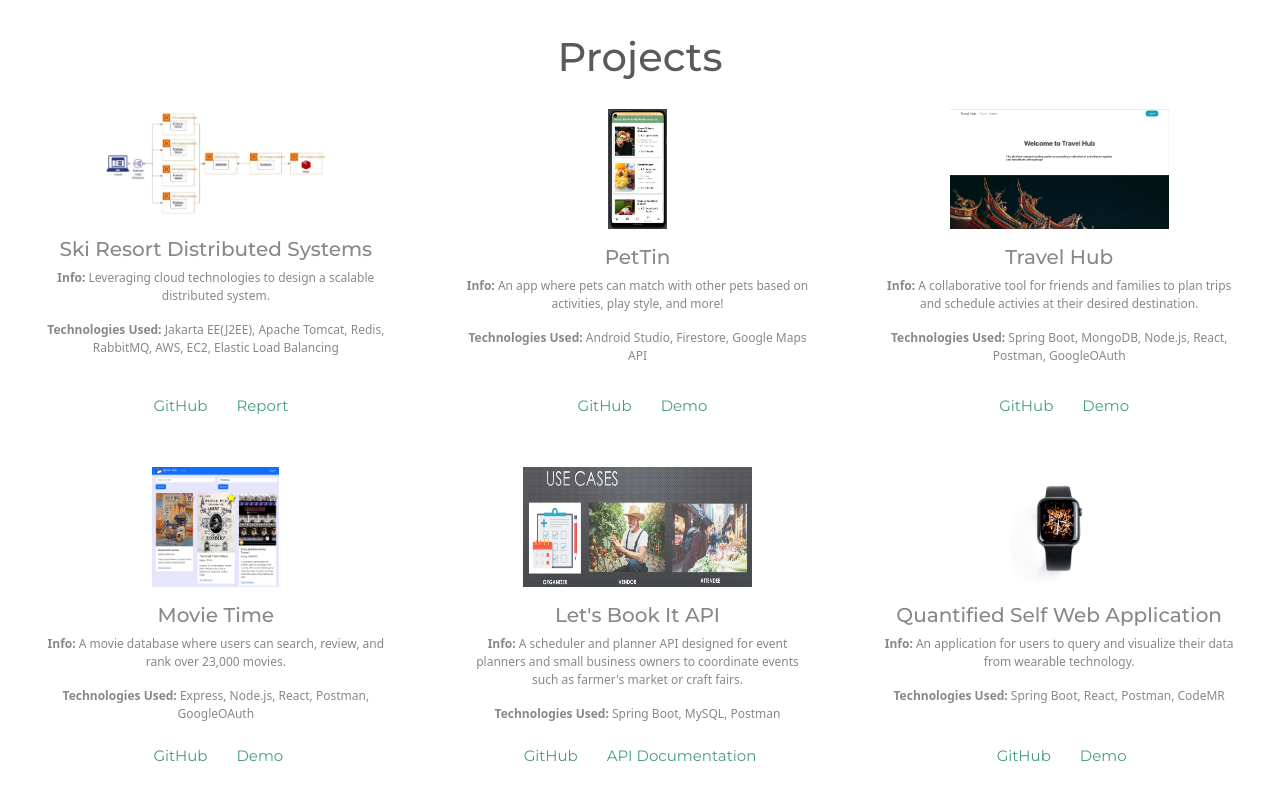
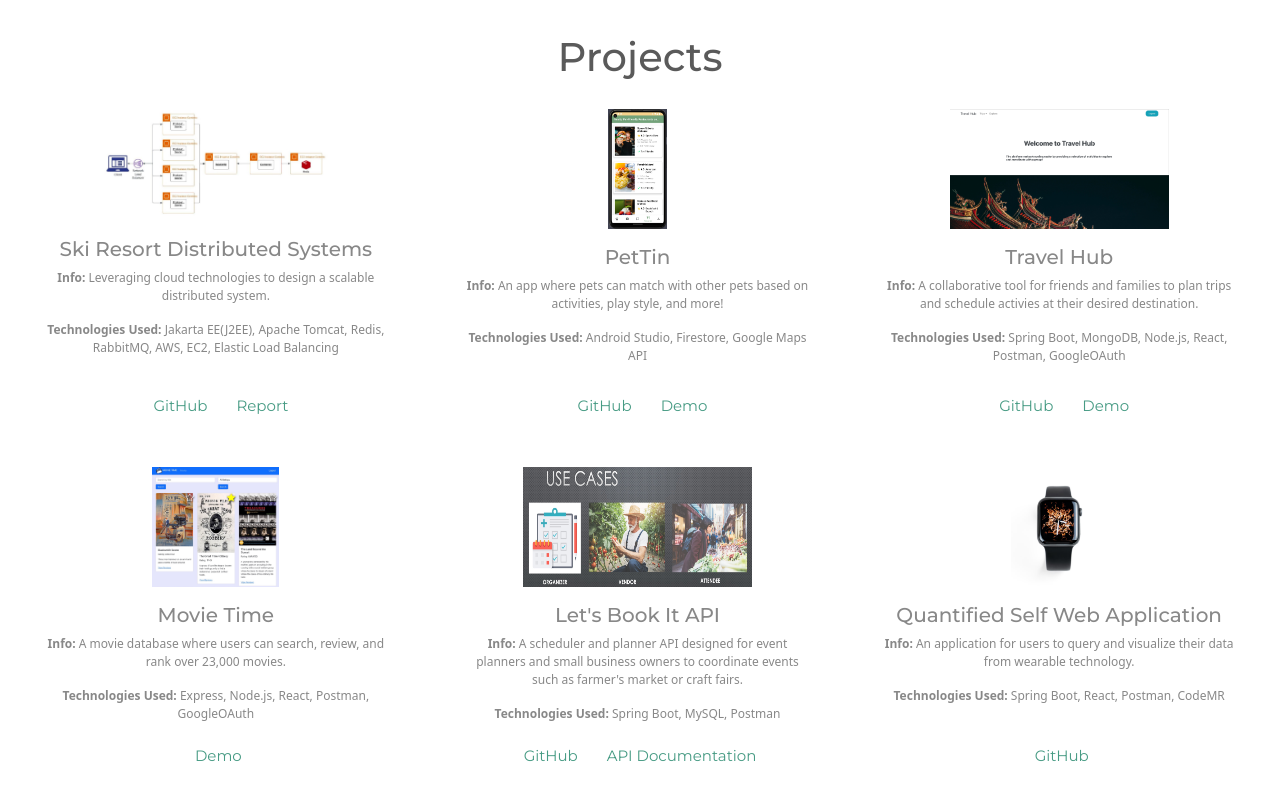
Before and after one commit to tifflastimosa/personal-website, a React (Create React App) app: page / in a window 1280 px wide. Shown: the part 1832-2632 px from the top of the page. Built offline with nearby package versions, Linux system fonts and the light colour scheme; a web font is replaced by a local one.

Commit message:
add links to buttons

```diff
--- a/src/sections/About.js
+++ b/src/sections/About.js
@@ -45,8 +45,8 @@ const About = () => {
                         <p>Please feel free to connect with me on LinkedIn or at lastimosa.ti@gmail.com.</p>
 
                         <ul>
-                            <li><a href="mailto:lastimosa.ti@gmail.com"><Image src="images/icons/github.png" className="icons" /></a></li>
-                            <li><a href="mailto:lastimosa.ti@gmail.com"><Image src="images/icons/linkedin.png" className="icons" /></a></li>
+                            <li><a href="https://github.com/tifflastimosa" target="_new"><Image src="images/icons/github.png" className="icons" /></a></li>
+                            <li><a href="https://www.linkedin.com/in/tiffanylast" target="_new"><Image src="images/icons/linkedin.png" className="icons" /></a></li>
                             <li><a href="mailto:lastimosa.ti@gmail.com"><Image src="images/icons/mail.png" className="icons" /></a></li>
                         </ul>
                     </div>
--- a/src/sections/Projects.js
+++ b/src/sections/Projects.js
@@ -6,6 +6,9 @@ import { Image } from "react-bootstrap";
 
 const Projects = () => {
 
+    const openDSReport = () => {
+        window.open("images/distributed_systems/distributedsystems.pdf","_blank");
+    }
 
     return (
 
@@ -31,8 +34,8 @@ const Projects = () => {
                         </Card.Body>
                         <Card.Footer className="footer">
                             <small>
-                                <Button className="footer" variant="outline-primary" href="https://github.com/tifflastimosa/a3-distributed-systems-data-layer" target="_blank">GitHub</Button>
-                                <Button className="footer" variant="outline-primary">Report</Button>
+                                <Button className="footer" variant="outline-primary" href="https://github.com/tifflastimosa/a3-distributed-systems-data-layer" target="_new">GitHub</Button>
+                                <Button className="footer" variant="outline-primary" onClick={() => openDSReport()}>Report</Button>
                             </small>
                         </Card.Footer>
                     </Card>
@@ -50,8 +53,8 @@ const Projects = () => {
                         </Card.Body>
                         <Card.Footer className="footer">
                             <small>
-                                <Button className="footer" variant="outline-primary">GitHub</Button>
-                                <Button className="footer" variant="outline-primary">Demo</Button>
+                                <Button className="footer" href="https://github.com/tifflastimosa/PetTin" variant="outline-primary" target="_new">GitHub</Button>
+                                <Button className="footer" href="https://youtu.be/CBWKnenheBY?t=269" variant="outline-primary" target="_new">Demo</Button>
                             </small>
                         </Card.Footer>
                     </Card>
@@ -70,8 +73,8 @@ const Projects = () => {
                         </Card.Body>
                         <Card.Footer className="footer">
                             <small>
-                                <Button className="footer" variant="outline-primary">GitHub</Button>
-                                <Button className="footer" variant="outline-primary">Demo</Button>
+                                <Button className="footer" href="https://github.com/tifflastimosa/TravelHub" variant="outline-primary" target="_new">GitHub</Button>
+                                <Button className="footer" href="https://youtu.be/CBWKnenheBY" variant="outline-primary" target="_new">Demo</Button>
                             </small>
                         </Card.Footer>
                     </Card>
@@ -93,9 +96,9 @@ const Projects = () => {
                         </Card.Text>
                         </Card.Body>
                         <small>
-                                <Button className="footer" variant="outline-primary">GitHub</Button>
-                                <Button className="footer" variant="outline-primary">Demo</Button>
-                            </small>
+                                {/* <Button className="footer" variant="outline-primary">GitHub</Button> */}
+                                <Button className="footer" href="https://youtu.be/CBWKnenheBY?t=173" variant="outline-primary" target="_new">Demo</Button>
+                        </small>
 
                     </Card>
 
@@ -112,8 +115,8 @@ const Projects = () => {
                         </Card.Text>
                         </Card.Body>
                         <small>
-                                <Button className="footer" variant="outline-primary">GitHub</Button>
-                                <Button className="footer" variant="outline-primary">API Documentation</Button>
+                                <Button className="footer" href="https://github.com/tifflastimosa/Book-It-Web-App" variant="outline-primary" target="_new">GitHub</Button>
+                                <Button className="footer" href="https://documenter.getpostman.com/view/16498854/UyrHeshz" variant="outline-primary" target="_new">API Documentation</Button>
                         </small>
                     </Card>
 
@@ -129,8 +132,7 @@ const Projects = () => {
                         </Card.Text>
                         </Card.Body>
                         <small>
-                                <Button className="footer" variant="outline-primary">GitHub</Button>
-                                <Button className="footer" variant="outline-primary">Demo</Button>
+                                <Button className="footer" href="https://github.com/tifflastimosa/QuantifiedSelfWebApp" variant="outline-primary" target="_new">GitHub</Button>
                             </small>
                     </Card>
 
```
Also changed, not shown: 1 other file (tests, documents, lock files or other folders).
